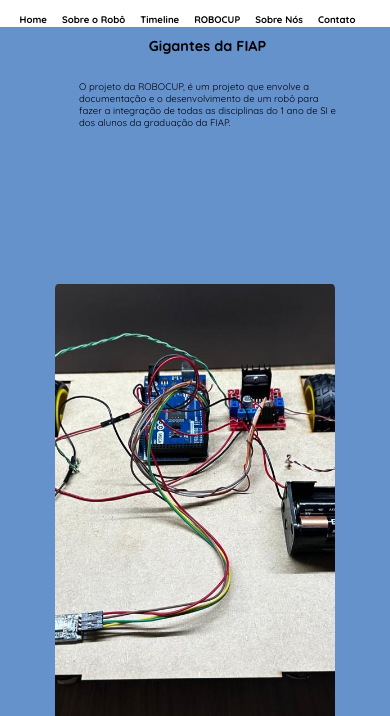
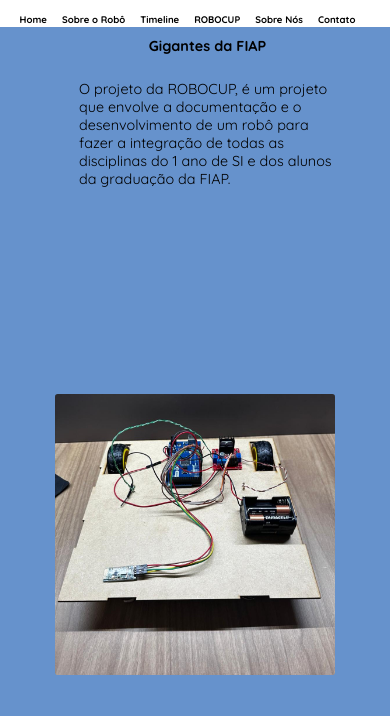
Before and after one commit to Lucas-RA/TesteSprintWeb, a plain HTML site: page index.html in a window 390 px wide. Shown: the part 128-844 px from the top of the page. Drawn offline with Linux system fonts and the light colour scheme.

Commit message:
Add files via upload

```diff
--- a/css/styles.css
+++ b/css/styles.css
@@ -5,8 +5,7 @@
     --color-dark: #000000;
     --color-unimatefinn: #2F5F9E;
     --transition: .5s;
-    /* aplicar cores */
-   /* criar outras váriaveis */
+
 }
 
 * {
@@ -45,7 +44,7 @@ a:hover {
 
 .geral{
     width: 100%;
-    /* padding: 20px 30px; */
+
 }
 
 .header-page{
@@ -88,13 +87,11 @@ a:hover {
     display: flex;
     flex-wrap: wrap;
     background-color: #6692CC;
-    /* alterar tamanho fonte e espaçamento de linhas */
-    /* ajustar imagem (colocar para ficar embaixo do texto */
-    /* (imagem-principal) */
+
 }
 
 .conteudo{
-    /* escolher tamanho da tela para deixar responsivo */
+
     width: 50%;
     height: auto;
     display: flex;
@@ -107,8 +104,7 @@ a:hover {
 
 
 .conteudo p, h1 {
-    /* antes estava - margin-left: 55px; - ver se volto para isso ou altero */
-    /* colocar justify */
+
     text-align: baseline;
     justify-content: center;
     padding-left: 40px;
@@ -116,10 +112,10 @@ a:hover {
 }
 
 .imagem-principal{
-    width: 50%;  /*alterar para 100% em telas menores */
+    width: 50%;
 
     display: flex;
-    /* ver de ajuste para imagem (ficar proporcional conforme a tela) */
+
     justify-content: center;
     align-items: center;
     padding-right: 15px;
@@ -216,15 +212,13 @@ a:hover {
 }
 
 
-
-
 .icones p{
     line-height: 1.6;
     font-size: 0.7rem;
 }
 
 
-/* arrumar menu */
+
 @media(max-width:1100px){
     .header-page{
         display: flex;
@@ -240,51 +234,6 @@ a:hover {
 
 }
 
-/* @media (max-width:650px){
-    .home{
-        height: 170vh;
-    }
-    .header-page{
-        gap: 5px;
-        font-size: 0.5rem;
-        width: 100%;
-    }
-    .header-page a{
-        font-size: 0.8rem;
-    }
-     p{
-        font-size: 0.75rem;
-        line-height: 1.7;
-    }
-
-} */
-
-/* @media(max-width:495px){
-    .header-page a{
-        font-size: 0.6rem;
-    }
-     p{
-        font-size: 0.6rem;
-    }
-}
-@media(max-width:350px){
-    .header-page{
-        font-size: 0.4rem;
-    }
-    .header-page a{
-        font-size: 0.5rem;
-    }
-    .home{
-
-        font-size: 0.6rem;
-        margin: auto;
-        padding-top: 20px;
-        gap: 10px;
-    }
-
-} */
-/* ver qual tela deixar as linhas */
-/* código para as linhas sumirem */
 /* vão sumir para celular e qualquer outra tela que n fique bom */
 @media(max-width:1280px){
     .caixa:nth-child(2):before,
@@ -323,7 +272,7 @@ a:hover {
         font-weight: bold;
     }
      p{
-        font-size: 0.6rem;
+        font-size: 0.9rem;
     }
     .home{
         font-size: 0.6rem;
@@ -333,7 +282,7 @@ a:hover {
     }
     .conteudo{
        /* diminuir o tamanho -> juntar a imagem com o texto ->mas a imagem menor */
-       height: 20%;
+
         display: flex;
         flex-direction: column;
         flex-wrap: wrap;
@@ -343,10 +292,13 @@ a:hover {
     }
     .imagem-principal{
         /* fazer a imagem subir para o topo dessa div */
-        height: 80%;
+
         padding-right: 0px;
         background-image: cover;
         margin: auto;
         margin-top: 0px;
     }
+    .imagem-principal img{
+        width: 100%;
+    }
 }
```
Also changed, not shown: index.html (+1 -0 lines).
